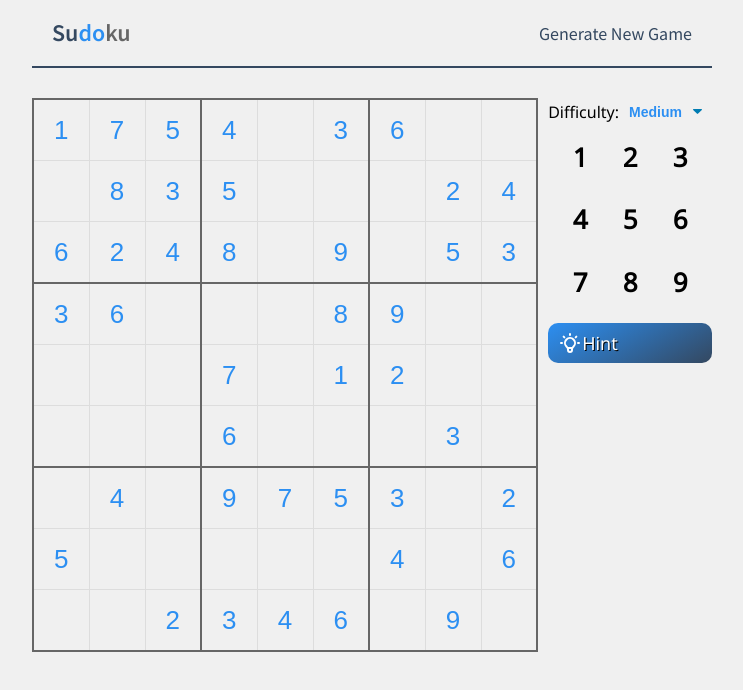
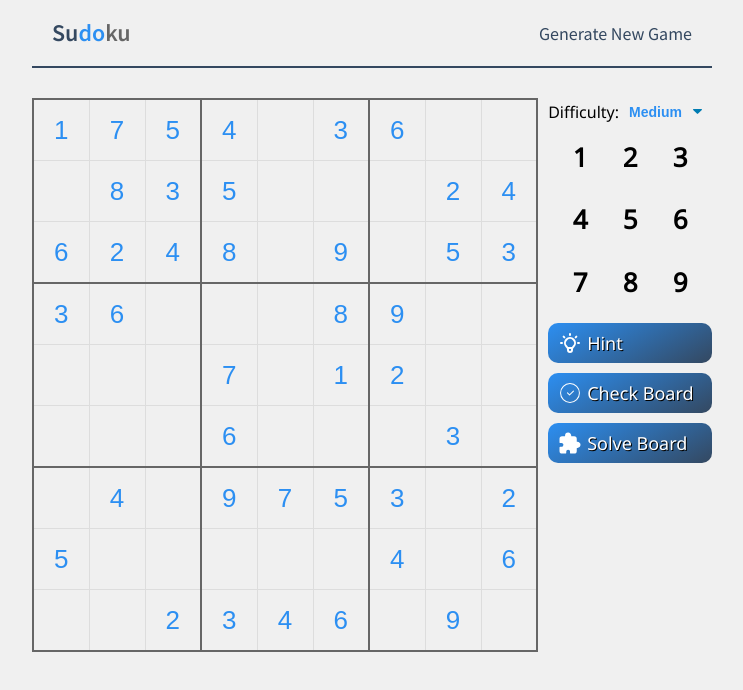
Before and after one commit to Mahmoudkhoder01/sudoku-challenge, a React (Create React App) app: page / in a window 1280 px wide. Shown: the top 690 px of the page, without its empty margins (268-1011 px from the left). Built offline with nearby package versions, Linux system fonts and the light colour scheme; the HTML template or start-up script is replaced by a standard one.

Commit message:
create the solve and check buttons with a cleaner code

```diff
--- a/src/Functions/Buttons.tsx
+++ b/src/Functions/Buttons.tsx
@@ -59,3 +59,20 @@ export const handleHintClick = (
     }
   }
 };
+
+export const handleCheckClick = (board: number[][], fullBoard: number[][]) => {
+  // Iterate over every cell to compare the values
+  for (let row = 0; row < 9; row++) {
+    for (let col = 0; col < 9; col++) {
+      // If any cell in the board does not match the fullBoard, it is not solved
+      if (board[row][col] !== fullBoard[row][col]) {
+        console.log("Still working on it!");
+        return false; // The board is not solved
+      }
+    }
+  }
+
+  // If all cells match, the Sudoku is solved
+  console.log("Congrats! You solved it!");
+  return true; // The board is solved
+};
--- a/src/Game.tsx
+++ b/src/Game.tsx
@@ -1,4 +1,4 @@
-import { useState } from "react";
+import React, { useState } from "react";
 import Difficulty from "./components/Difficulty/Difficulty";
 import GameTable from "./components/GameTable/GameTable";
 import Header from "./components/Header/Header";
@@ -8,7 +8,16 @@ import { AppDispatch, RootState } from "./redux/store";
 import { setBoard } from "./redux/BoardSlice";
 import Button from "./components/Button/Button";
 import { HiOutlineLightBulb } from "react-icons/hi";
-import { handleHintClick } from "./Functions/Buttons";
+import { CiCircleCheck } from "react-icons/ci";
+import { IoExtensionPuzzle } from "react-icons/io5";
+import { handleCheckClick, handleHintClick } from "./Functions/Buttons";
+
+interface ButtonProps {
+  title: string;
+  icon: React.ReactNode;
+  onClick: () => void;
+}
+
 function Game() {
   const [selectedCell, setSelectedCell] = useState<{
     row: number;
@@ -46,6 +55,32 @@ function Game() {
     }
   };
 
+  const buttons: ButtonProps[] = [
+    {
+      title: "Hint",
+      icon: <HiOutlineLightBulb size={24} />,
+      onClick: () =>
+        handleHintClick(
+          dispatch,
+          fullBoard,
+          board,
+          lockedCells,
+          selectedCell,
+          setSelectedCell
+        ),
+    },
+    {
+      title: "Check Board",
+      icon: <CiCircleCheck size={24} />,
+      onClick: () => handleCheckClick(board, fullBoard),
+    },
+    {
+      title: "Solve Board",
+      icon: <IoExtensionPuzzle size={24} />,
+      onClick: () => dispatch(setBoard(fullBoard)),
+    },
+  ];
+
   return (
     <div className="container">
       <Header />
@@ -58,21 +93,9 @@ function Game() {
 
           <Numbers onNumberClick={handleNumberClick} />
 
-          {/* Button triggers the hint functionality */}
-          <Button
-            title="Hint"
-            icon={<HiOutlineLightBulb size={24} />}
-            onClick={() =>
-              handleHintClick(
-                dispatch,
-                fullBoard,
-                board,
-                lockedCells,
-                selectedCell,
-                setSelectedCell
-              )
-            }
-          />
+          {buttons.map((button, index) => {
+            return <Button key={index} {...button} />;
+          })}
         </div>
       </div>
     </div>
--- a/src/components/Button/Button.css
+++ b/src/components/Button/Button.css
@@ -15,6 +15,7 @@
   outline: none;
   font-size: large;
   margin: 10px 0;
+  gap: 5px;
 }
 
 .button:hover {
```
